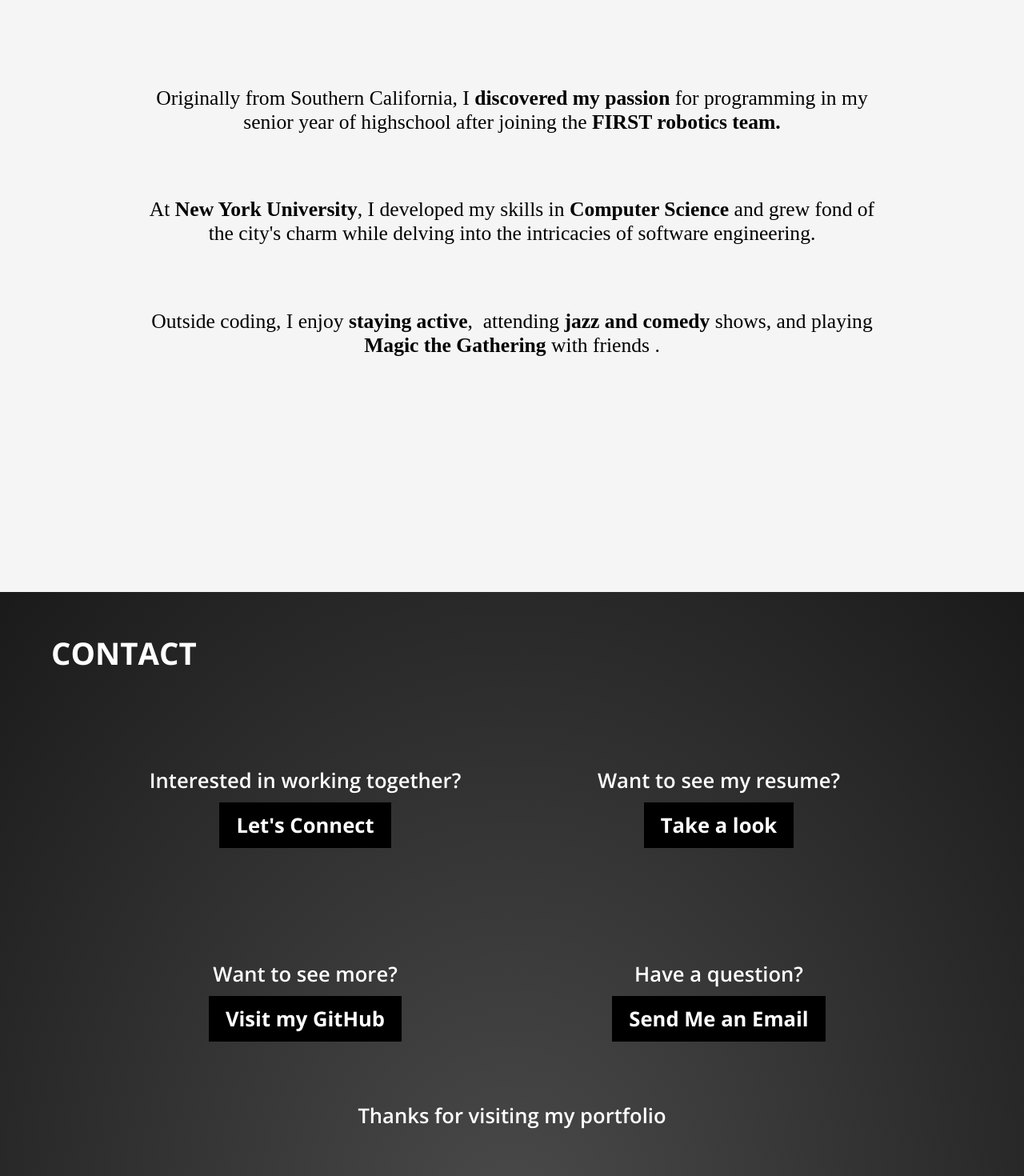
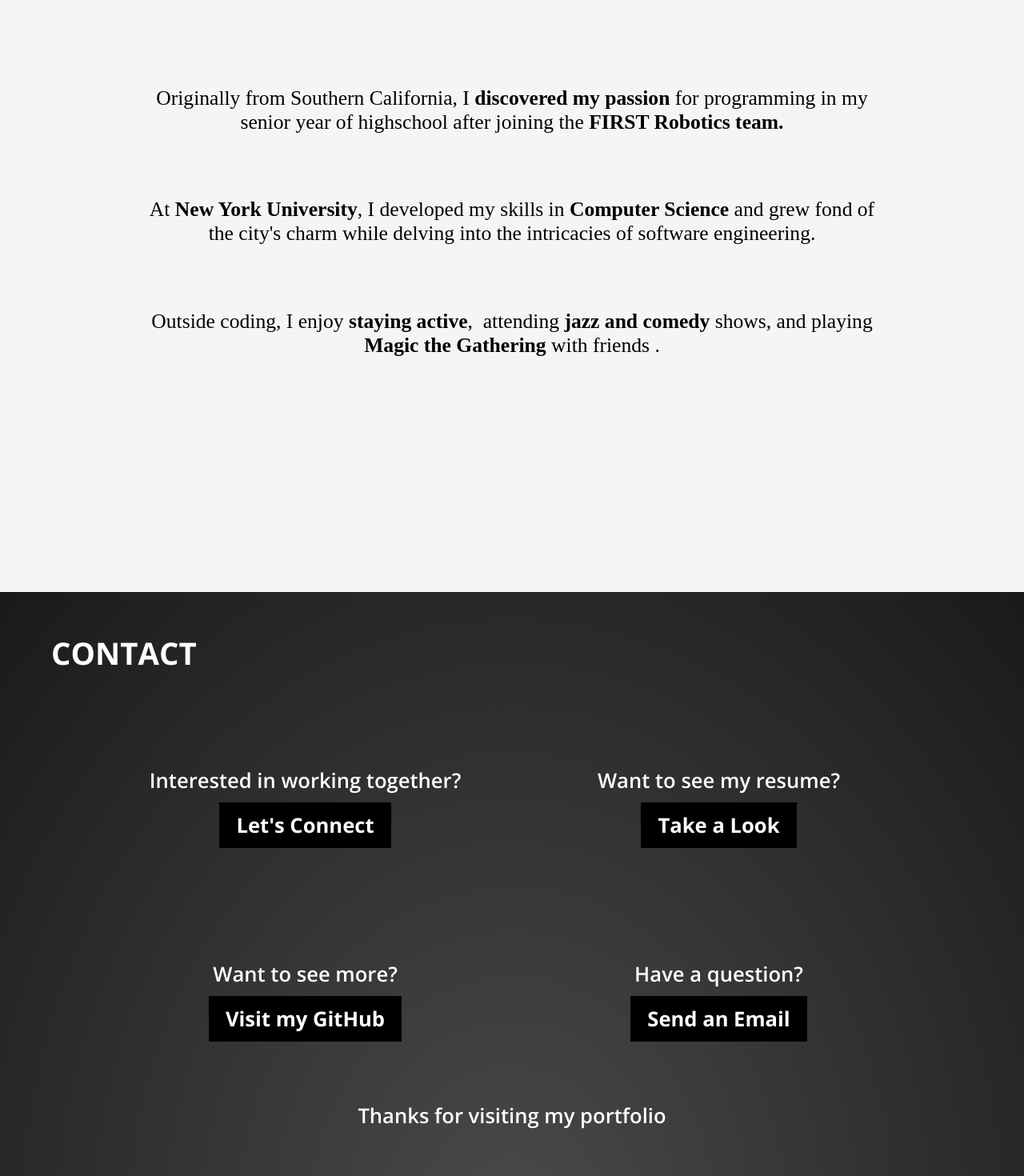
Before and after one commit to wiadarola/wiadarola.github.io, a React (Vite) app: page / in a window 1280 px wide. Shown: the part 2040-3510 px from the top of the page at 80% size. Built offline with nearby package versions, Linux system fonts and the light colour scheme; the HTML template or start-up script is replaced by a standard one.

Commit message:
Minor text changes

```diff
--- a/src/components/About/index.tsx
+++ b/src/components/About/index.tsx
@@ -9,7 +9,7 @@ function About() {
                 <LinkButton href="https://www.linkedin.com/in/wiadarola/" text="LinkedIn" newTab={true} />
             </div>
             <div>
-                <span>Originally from Southern California, I <span className="highlight">discovered my passion</span> for programming in my senior year of highschool after joining the <span className="highlight">FIRST robotics team.</span></span>
+                <span>Originally from Southern California, I <span className="highlight">discovered my passion</span> for programming in my senior year of highschool after joining the <span className="highlight">FIRST Robotics team.</span></span>
                 <span>At <span className="highlight">New York University</span>, I developed my skills in <span className="highlight">Computer Science</span> and grew fond of the city's charm while delving into the intricacies of software engineering.</span>
                 <span>Outside coding, I enjoy <span className="highlight">staying active</span>,&nbsp;
                     attending <span className="highlight">jazz and comedy</span> shows, and&nbsp;
--- a/src/components/Contact/index.tsx
+++ b/src/components/Contact/index.tsx
@@ -10,9 +10,9 @@ function Contact() {
             <div className='contact-container'>
                 <div>
                     <span className='contact-tag'>Interested in working together?<LinkButton href="https://www.linkedin.com/in/wiadarola/" text="Let's Connect" newTab={true} /></span>
-                    <span className='contact-tag'>Want to see my resume?<LinkButton href="/assets/resume.pdf" text="Take a look" newTab={true} /></span>
+                    <span className='contact-tag'>Want to see my resume?<LinkButton href="/assets/resume.pdf" text="Take a Look" newTab={true} /></span>
                     <span className='contact-tag'>Want to see more?<LinkButton href="https://github.com/wiadarola/" text="Visit my GitHub" newTab={true} /></span>
-                    <span className='contact-tag'>Have a question?<LinkButton href="mailto:wiadarola0@gmail.com" text="Send Me an Email" newTab={true} /></span>
+                    <span className='contact-tag'>Have a question?<LinkButton href="mailto:wiadarola0@gmail.com" text="Send an Email" newTab={true} /></span>
                 </div >
                 <span>Thanks for visiting my portfolio</span >
             </div >
```
